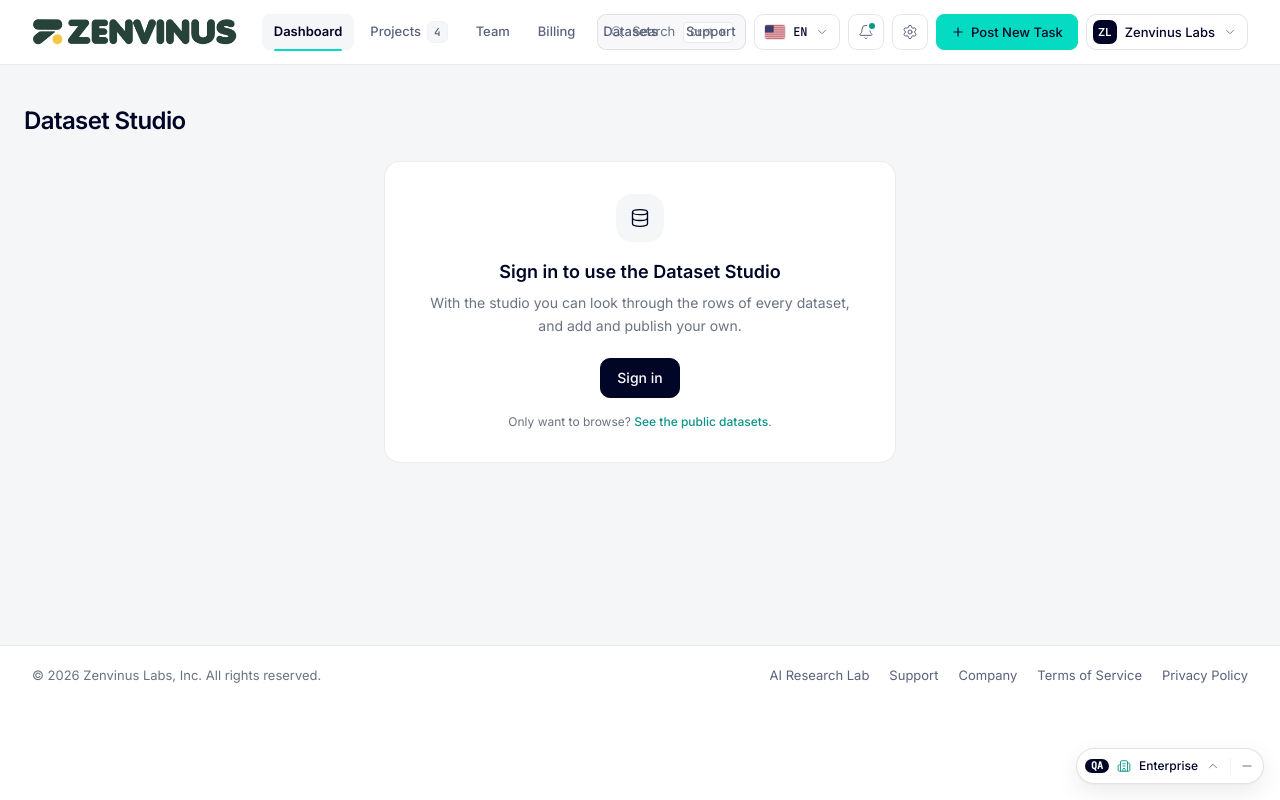
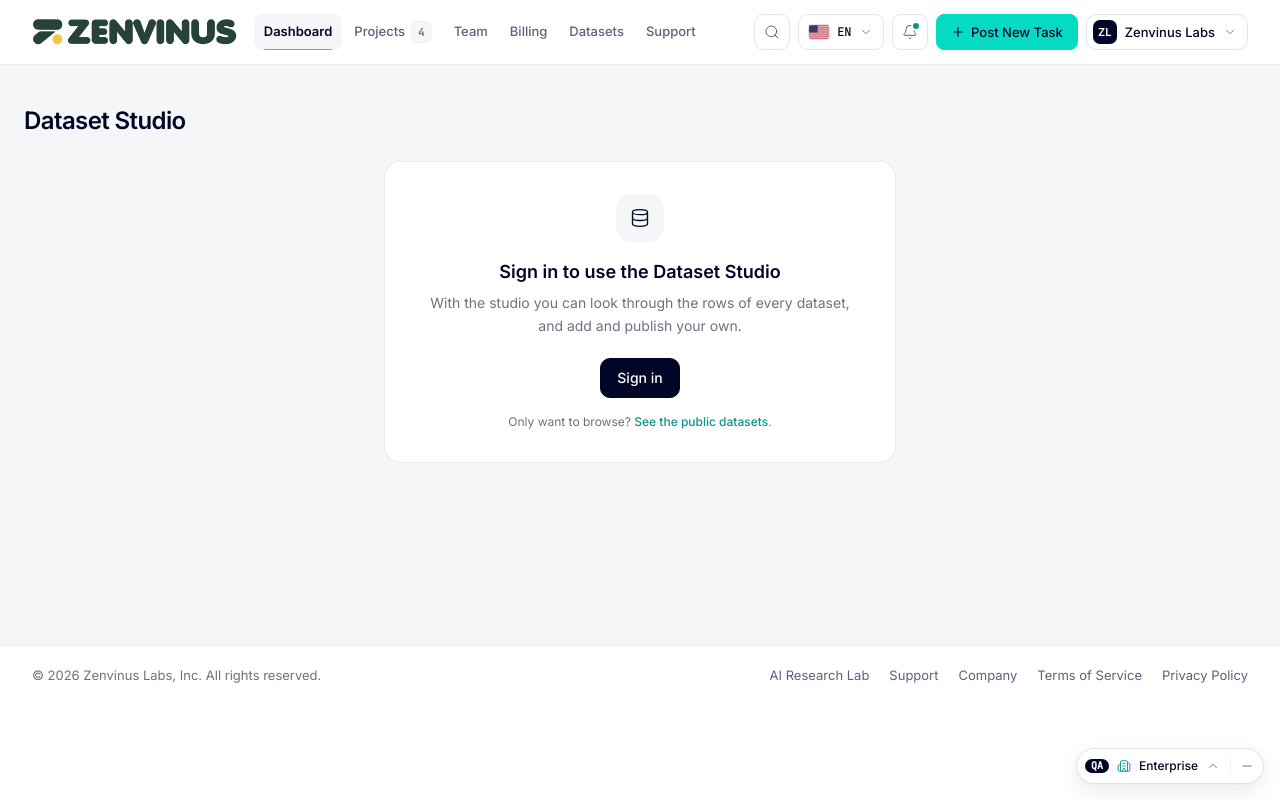
Before and after one commit to adityafakhrii/zenvinus-ui, a Next.js app: page /dashboard/studio in a window 1280 px wide. Built offline with nearby package versions, Linux system fonts and the light colour scheme.

Commit message:
fix(ui): prevent topbar nav collision when Studio and Support links appear

```diff
--- a/src/features/dashboard/components/dashboard-header.tsx
+++ b/src/features/dashboard/components/dashboard-header.tsx
@@ -418,12 +418,15 @@ const DashboardHeader = () => {
     <>
       <header className="sticky top-0 z-40 border-b border-[rgba(8,13,53,0.08)] bg-surface/95 backdrop-blur-sm">
         <div className="mx-auto flex h-16 max-w-[1440px] items-center justify-between gap-4 px-4 sm:px-6 lg:px-8">
-          <div className="flex min-w-0 items-center gap-6">
+          <div className="flex min-w-0 flex-1 items-center gap-4 2xl:gap-6">
             <Link href="/" className="inline-flex shrink-0 items-center no-underline">
               <Image src={Logo} alt="Zenvinus" className="h-7 w-auto" priority />
             </Link>
 
-            <nav className="hidden xl:flex items-center gap-1" aria-label={t('Main menu')}>
+            <nav
+              className="hidden min-w-0 xl:flex items-center gap-0.5 2xl:gap-1 overflow-x-auto [scrollbar-width:none] [&::-webkit-scrollbar]:hidden"
+              aria-label={t('Main menu')}
+            >
               {navItems.map((item) => {
                 const active = item === activeMatch;
                 return (
@@ -432,7 +435,7 @@ const DashboardHeader = () => {
                     href={item.href}
                     aria-current={active ? 'page' : undefined}
                     className={cn(
-                      'relative inline-flex h-9 items-center gap-1.5 rounded-[8px] px-3 text-[13px] font-medium no-underline whitespace-nowrap',
+                      'relative inline-flex h-9 shrink-0 items-center gap-1.5 rounded-[8px] px-2.5 2xl:px-3 text-[13px] font-medium no-underline whitespace-nowrap',
                       'transition-colors duration-150 focus-visible:outline-none focus-visible:ring-2 focus-visible:ring-teal-ink/40',
                       active
                         ? 'bg-canvas text-ink font-semibold'
@@ -447,7 +450,7 @@ const DashboardHeader = () => {
                     )}
                     {active && (
                       <span
-                        className="absolute inset-x-3 -bottom-[1px] h-[2px] rounded-full bg-teal"
+                        className="absolute inset-x-2.5 2xl:inset-x-3 -bottom-[1px] h-[2px] rounded-full bg-teal"
                         aria-hidden="true"
                       />
                     )}
@@ -462,7 +465,7 @@ const DashboardHeader = () => {
               type="button"
               onClick={() => setSearchOpen(true)}
               aria-label={t('Quick search')}
-              className="hidden md:inline-flex h-9 items-center gap-2 rounded-[9px] border border-[rgba(8,13,53,0.10)] bg-canvas/70 px-3 text-[13px] text-ink-muted hover:border-ink/25 hover:bg-surface transition-colors cursor-pointer"
+              className="hidden 2xl:inline-flex h-9 items-center gap-2 rounded-[9px] border border-[rgba(8,13,53,0.10)] bg-canvas/70 px-3 text-[13px] text-ink-muted hover:border-ink/25 hover:bg-surface transition-colors cursor-pointer"
             >
               <Search className="h-3.5 w-3.5 shrink-0" strokeWidth={1.5} />
               <span>{t('Search')}</span>
@@ -474,21 +477,14 @@ const DashboardHeader = () => {
               type="button"
               onClick={() => setSearchOpen(true)}
               aria-label={t('Quick search')}
-              className="flex h-9 w-9 items-center justify-center rounded-[9px] border border-[rgba(8,13,53,0.10)] bg-surface text-ink-secondary hover:text-ink md:hidden cursor-pointer"
+              title={`${t('Quick search')} (Ctrl+K)`}
+              className="flex h-9 w-9 items-center justify-center rounded-[9px] border border-[rgba(8,13,53,0.10)] bg-surface text-ink-secondary hover:border-ink/25 hover:text-ink transition-colors 2xl:hidden cursor-pointer"
             >
               <Search className="h-4 w-4" strokeWidth={1.5} />
             </button>
 
             <LanguageSwitch className="hidden sm:inline-flex" />
             <NotificationsPopover />
-
-            <Link
-              href="/dashboard/settings"
-              aria-label={t('Account Settings')}
-              className="hidden lg:flex h-9 w-9 items-center justify-center rounded-[9px] border border-[rgba(8,13,53,0.10)] bg-surface text-ink-secondary hover:border-ink/25 hover:text-ink transition-colors no-underline"
-            >
-              <Settings className="h-4 w-4" strokeWidth={1.5} />
-            </Link>
 
             {renderCtaButton('hidden lg:inline-flex')}
 
```
